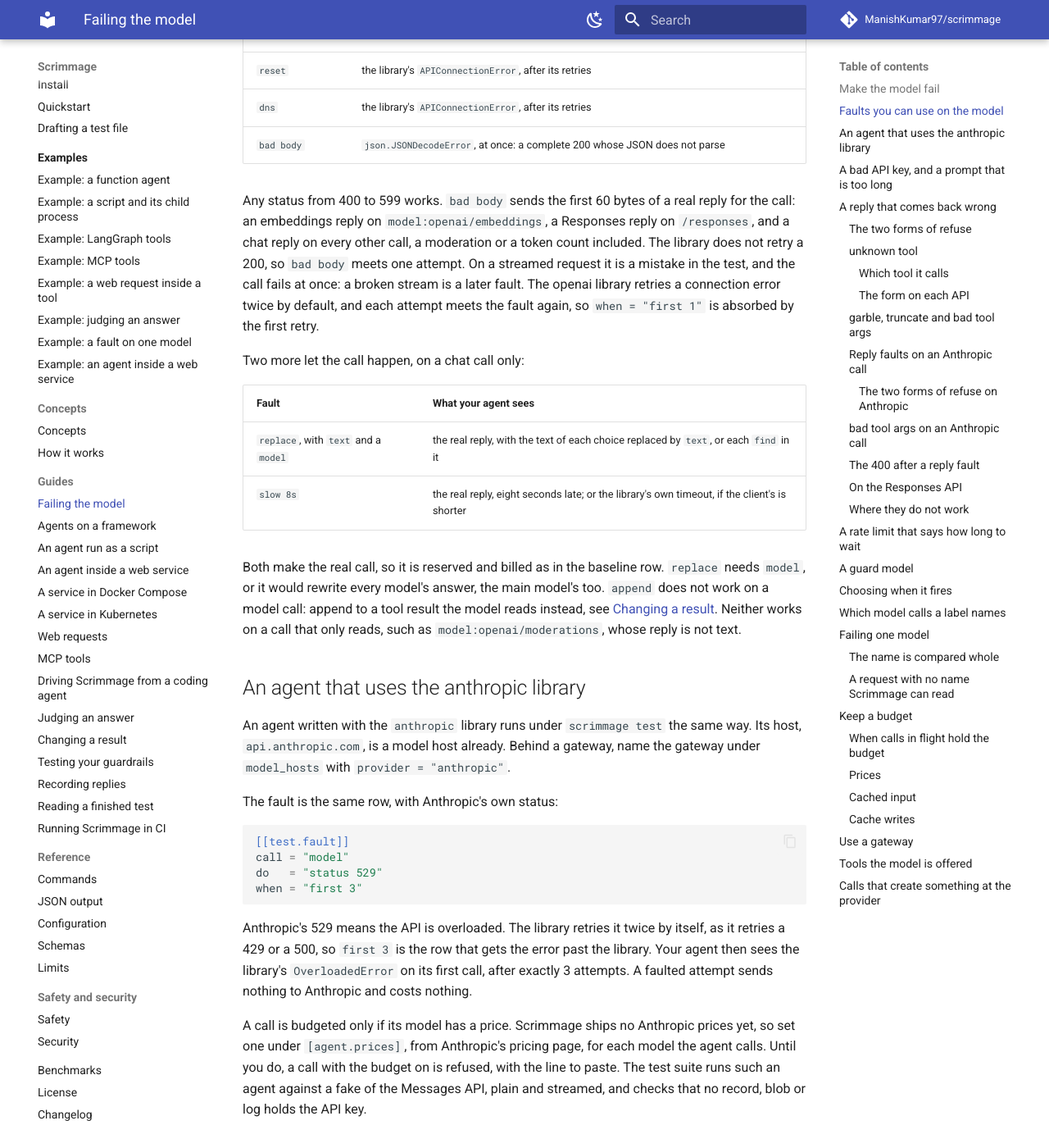
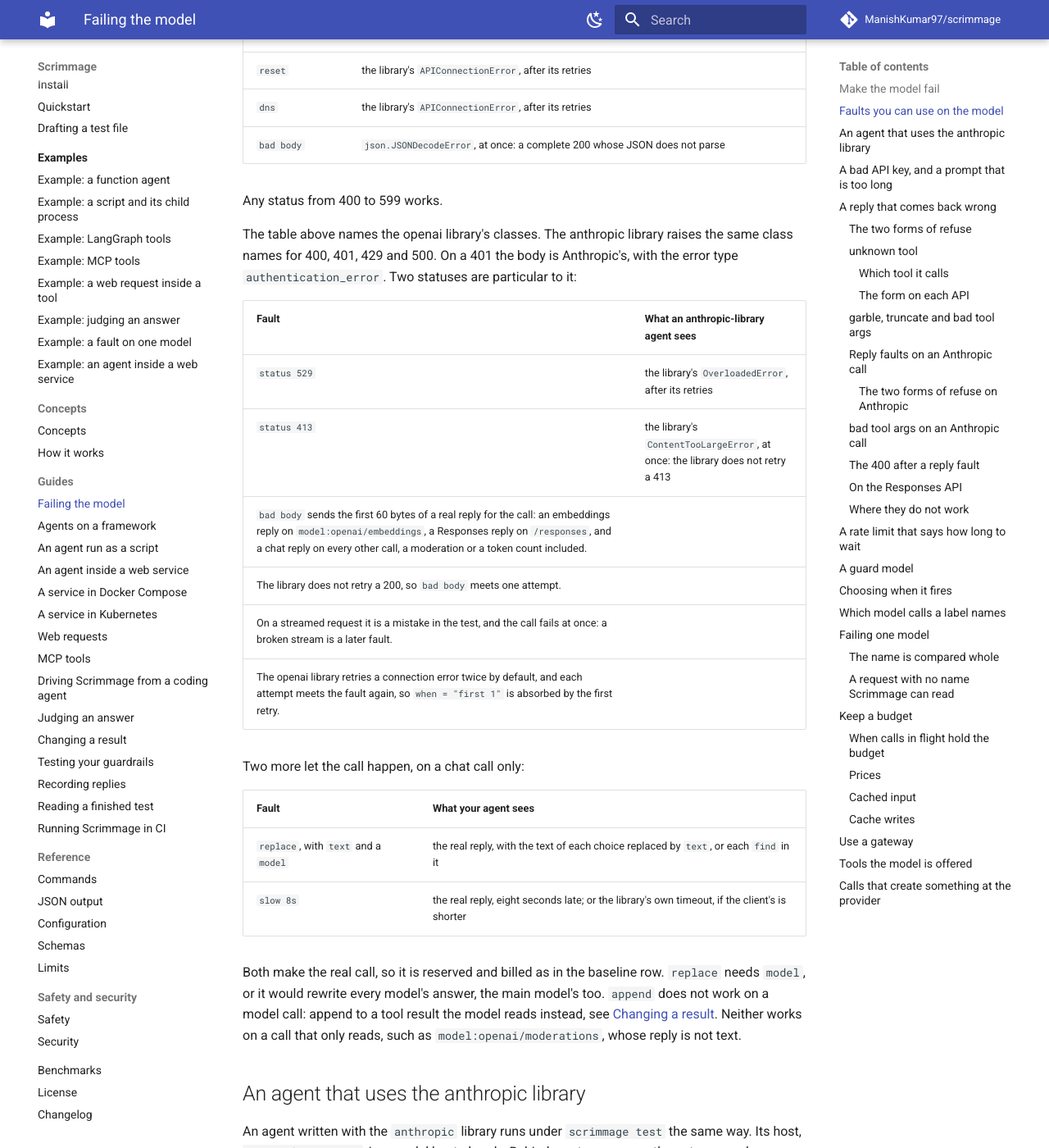
Before and after one commit to ManishKumar97/scrimmage, an MkDocs documentation site: the page built from docs/model-faults.md, in a window 1280 px wide and 1400 px high, scrolled down 1351 px. Shown: the whole window at 82% size. Built offline with MkDocs 1.6.1 and Material for MkDocs 9.7.7, drawn with Linux system fonts in a browser that asks for light colours; comment, search, counter and statistics services are not loaded.

Commit message:
docs(faults): name what an anthropic-library agent sees for 529 and 413
The 413 row is pinned by a status case in the errors test.

```diff
--- a/docs/model-faults.md
+++ b/docs/model-faults.md
@@ -46,6 +46,16 @@ Nothing is sent to the provider for a faulted attempt, so it costs nothing.
 | `bad body` | `json.JSONDecodeError`, at once: a complete 200 whose JSON does not parse |
 
 Any status from 400 to 599 works.
+
+The table above names the openai library's classes.
+The anthropic library raises the same class names for 400, 401, 429 and 500.
+On a 401 the body is Anthropic's, with the error type `authentication_error`.
+Two statuses are particular to it:
+
+| Fault | What an anthropic-library agent sees |
+|---|---|
+| `status 529` | the library's `OverloadedError`, after its retries |
+| `status 413` | the library's `ContentTooLargeError`, at once: the library does not retry a 413 |
 `bad body` sends the first 60 bytes of a real reply for the call: an embeddings reply on `model:openai/embeddings`, a Responses reply on `/responses`, and a chat reply on every other call, a moderation or a token count included.
 The library does not retry a 200, so `bad body` meets one attempt.
 On a streamed request it is a mistake in the test, and the call fails at once: a broken stream is a later fault.
```
Also changed, not shown: 1 other file.
